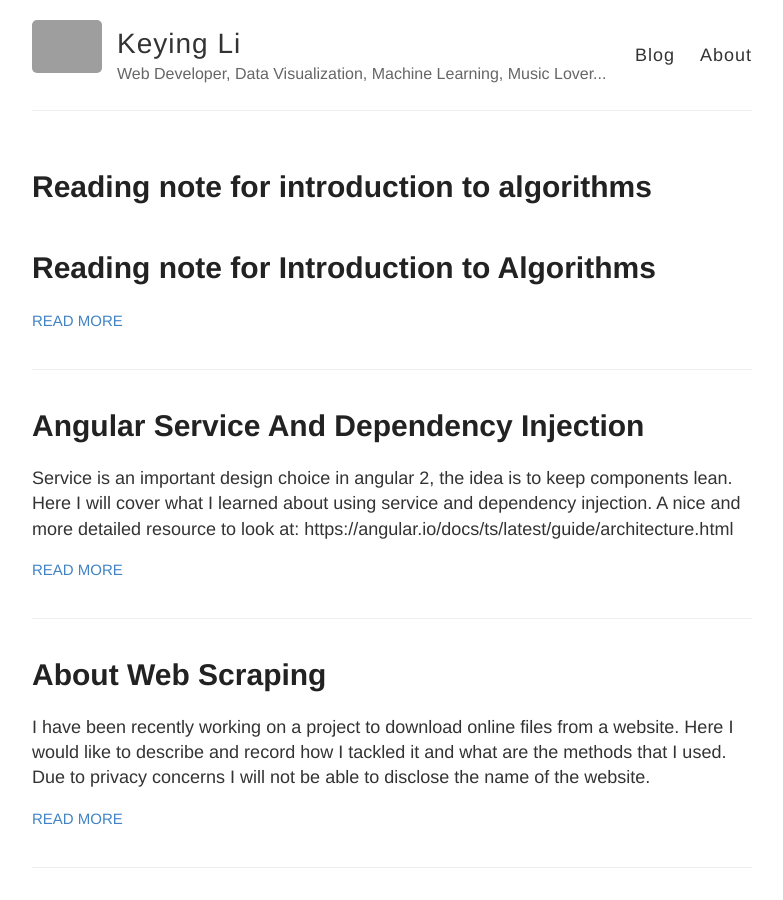
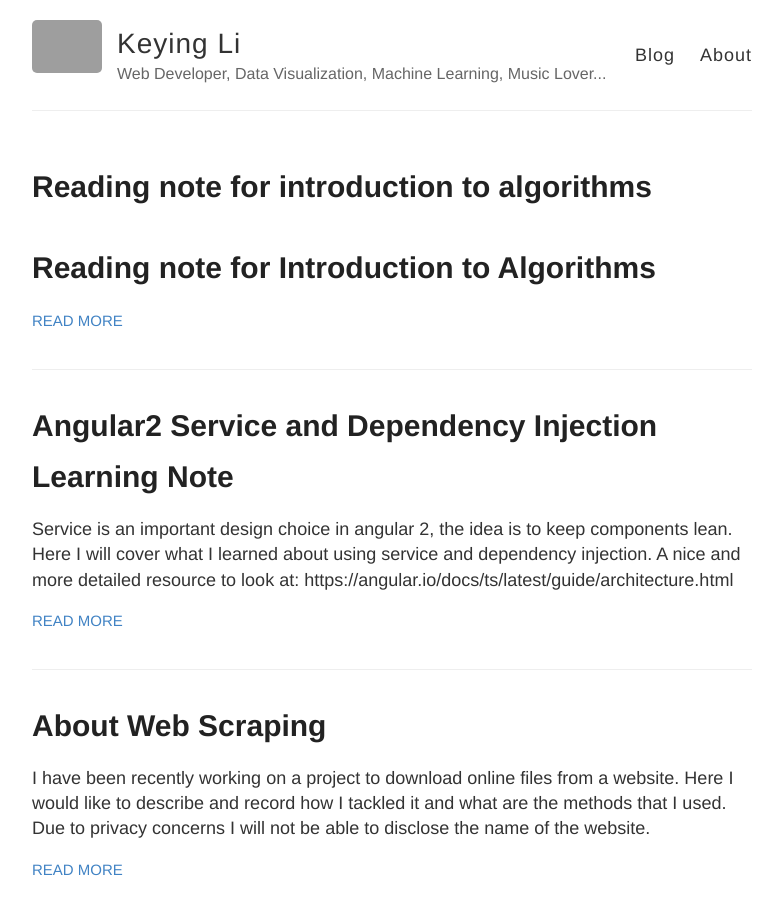
Before and after one commit to KevKeyingLi/KevKeyingLi.github.io, a Jekyll site: the page built from index.html, in a window 1280 px wide and 900 px high. Shown: the whole window, without its empty margins (248-1031 px from the left). Built offline with Jekyll 4.4.1, drawn with Linux system fonts in a browser that asks for light colours; grey boxes are pictures that could not be loaded.

```diff
--- a/_posts/2016-08-05-Angular-Service-and-Dependency-Injection.md
+++ b/_posts/2016-08-05-Angular-Service-and-Dependency-Injection.md
@@ -1,3 +1,9 @@
+---
+layout: post
+title: Angular2 Service and Dependency Injection Learning Note
+author: Kevin
+---
+
 Service is an important design choice in angular 2, the idea is to keep components lean. Here I will cover what I learned about using service and dependency injection. A nice and more detailed resource to look at: https://angular.io/docs/ts/latest/guide/architecture.html
 
 ### Service
```
